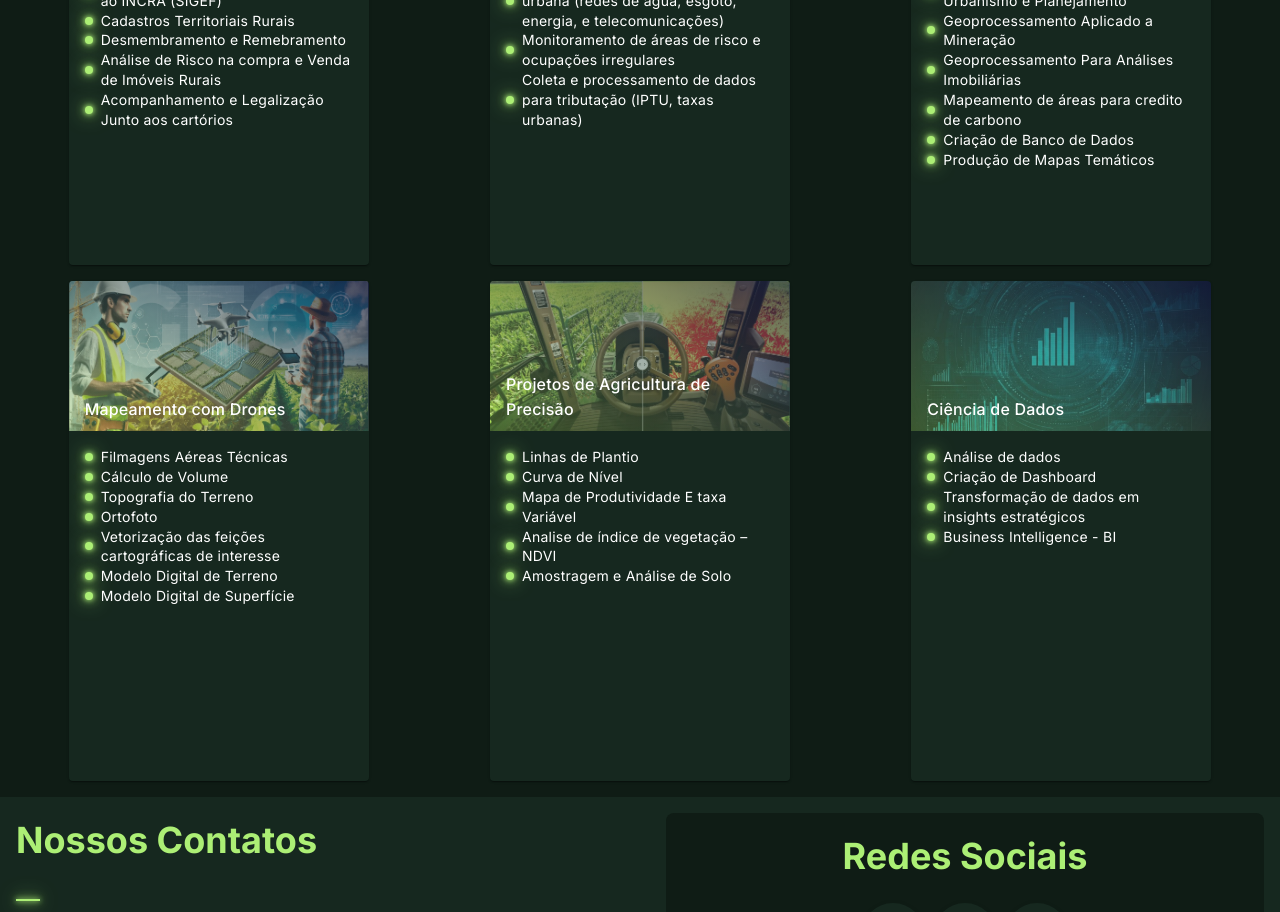
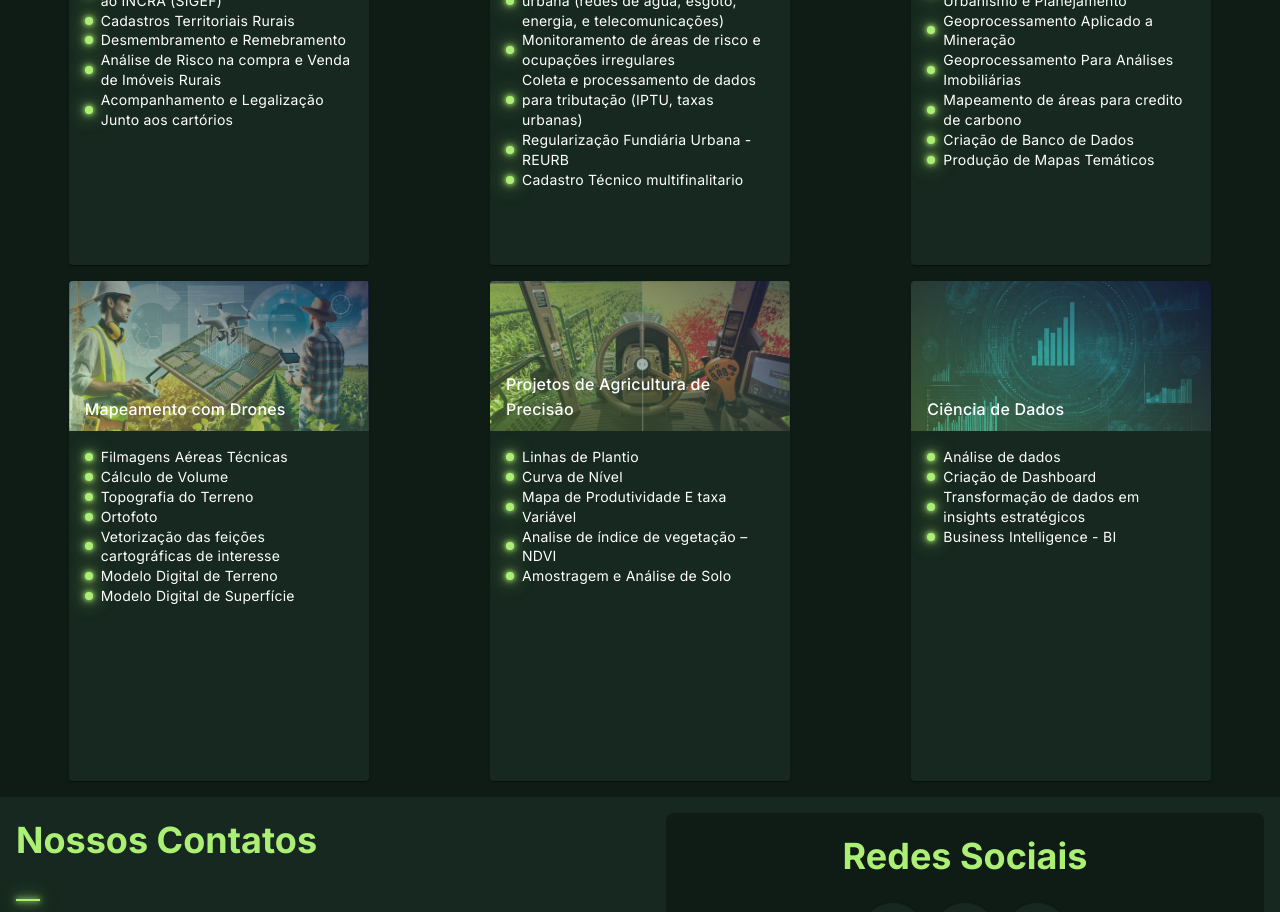
Before and after one commit to paaulorobson/ig-regulariza, a Nuxt app: page / in a window 1280 px wide. Shown: the part 2000-2912 px from the top of the page. Built offline with nearby package versions, Linux system fonts and the light colour scheme; no server answers.

Commit message:
feat: adiciona novos servicos

```diff
--- a/components/Services.vue
+++ b/components/Services.vue
@@ -49,6 +49,8 @@
             <div class="items"><span class="neon-bar"></span> Mapeamento de infraestrutura urbana (redes de água, esgoto, energia, e telecomunicações)</div>
             <div class="items"><span class="neon-bar"></span> Monitoramento de áreas de risco e ocupações irregulares</div>
             <div class="items"><span class="neon-bar"></span> Coleta e processamento de dados para tributação (IPTU, taxas urbanas)</div>
+            <div class="items"><span class="neon-bar"></span> Regularização Fundiária Urbana - REURB</div>
+            <div class="items"><span class="neon-bar"></span> Cadastro Técnico multifinalitario</div>
           </v-card-text>
         </v-card>
 
```
